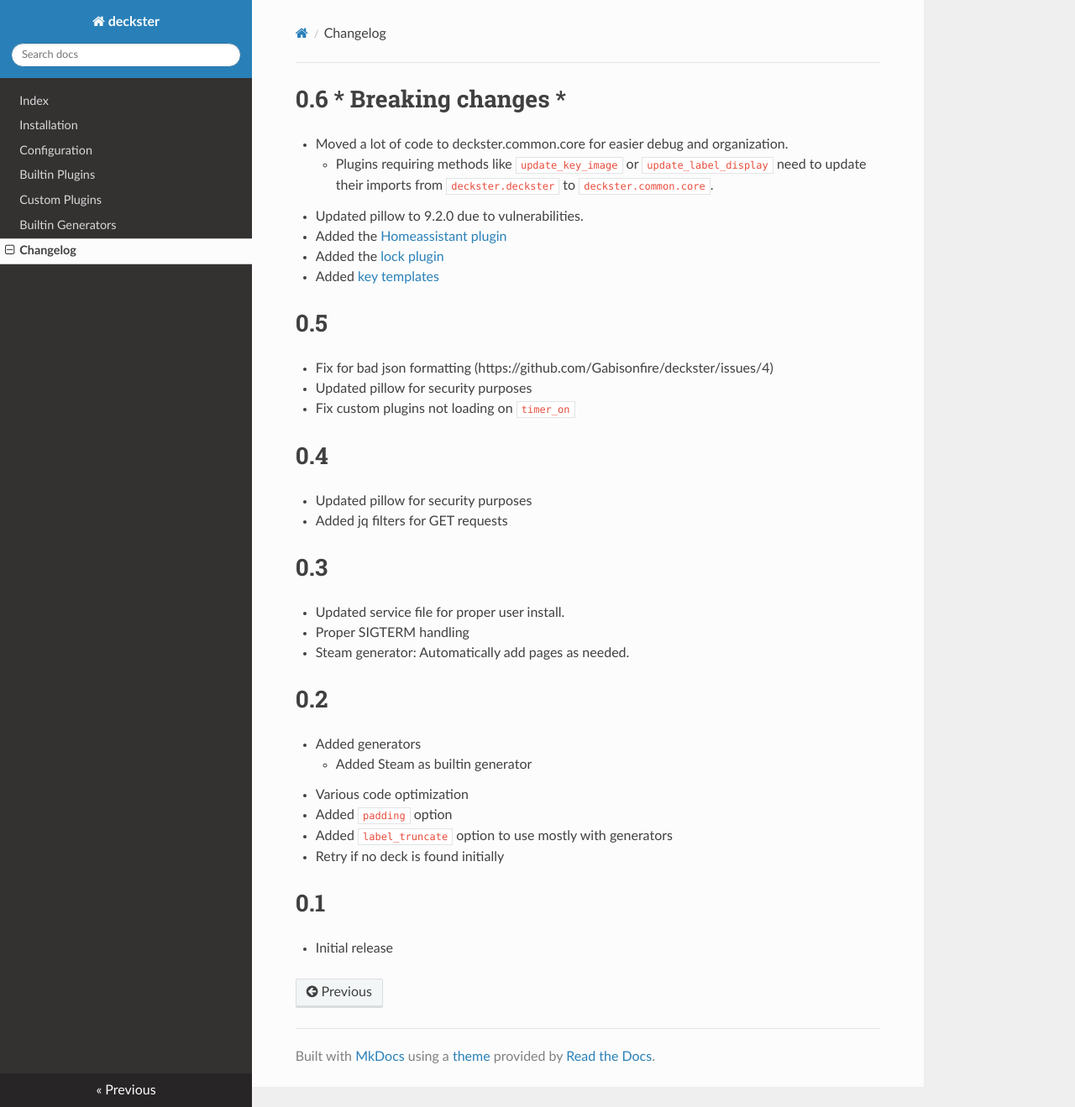
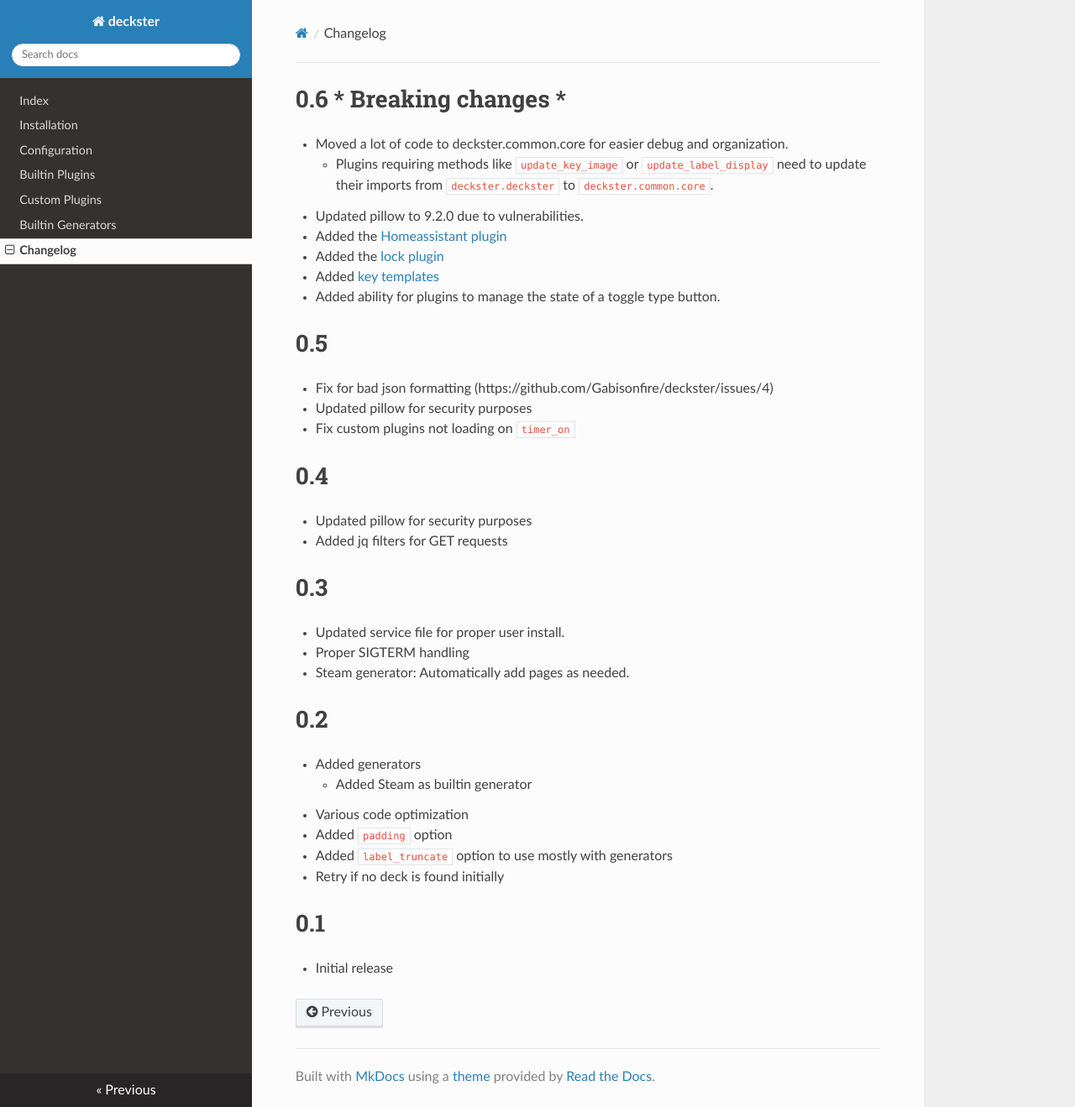
Before and after one commit to Gabisonfire/deckster, an MkDocs documentation site: the page built from docs/changelog.md, in a window 1280 px wide and 1319 px high. Shown: the whole window at 84% size. Built offline with MkDocs 1.6.1, drawn with Linux system fonts in a browser that asks for light colours; nearby versions of some CDN libraries.

Commit message:
Added plugins state tracking for home assistant.

```diff
--- a/docs/changelog.md
+++ b/docs/changelog.md
@@ -5,6 +5,7 @@
 - Added the [Homeassistant plugin](https://deckster-sd.readthedocs.io/en/latest/plugins/)
 - Added the [lock plugin](https://deckster-sd.readthedocs.io/en/latest/plugins/)
 - Added [key templates](https://deckster-sd.readthedocs.io/en/latest/config/)
+- Added ability for plugins to manage the state of a toggle type button.
 
 # 0.5
 - Fix for bad json formatting  (https://github.com/Gabisonfire/deckster/issues/4)
```
